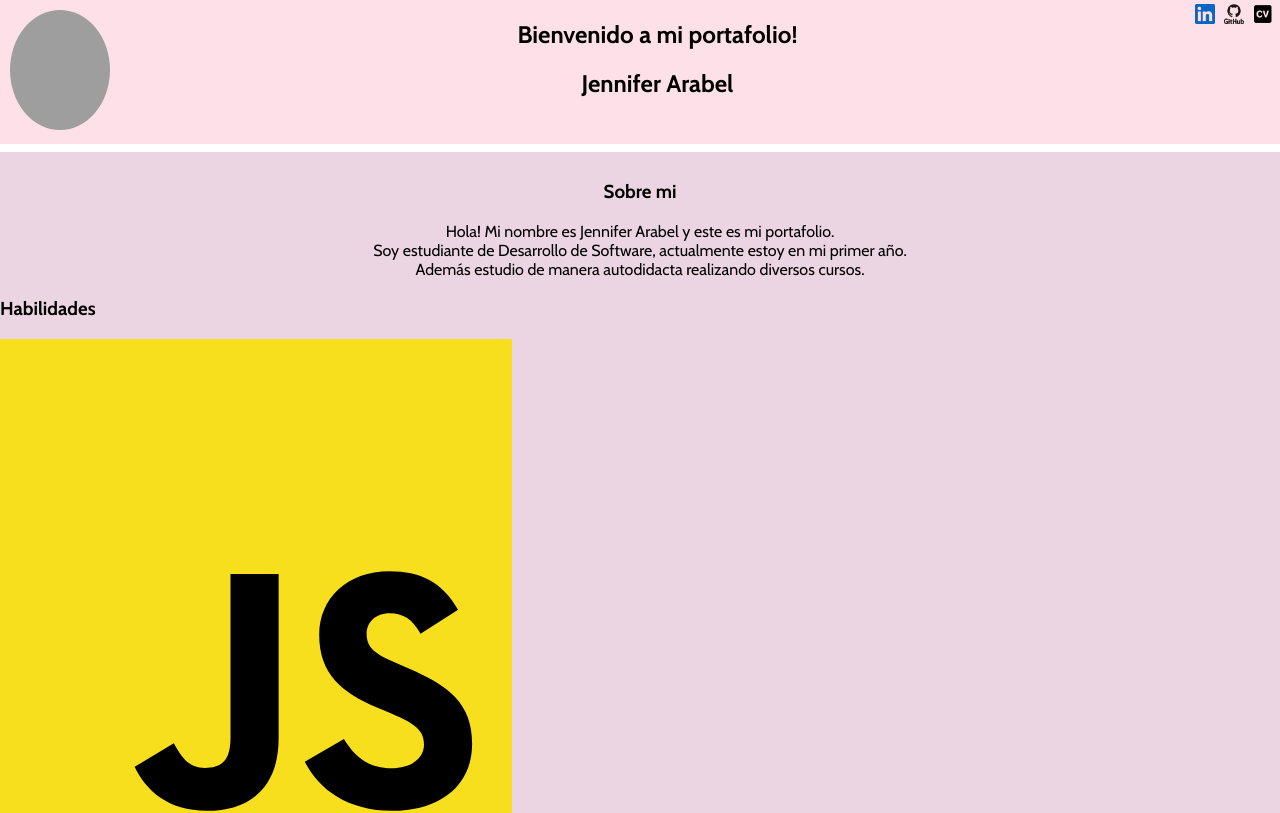
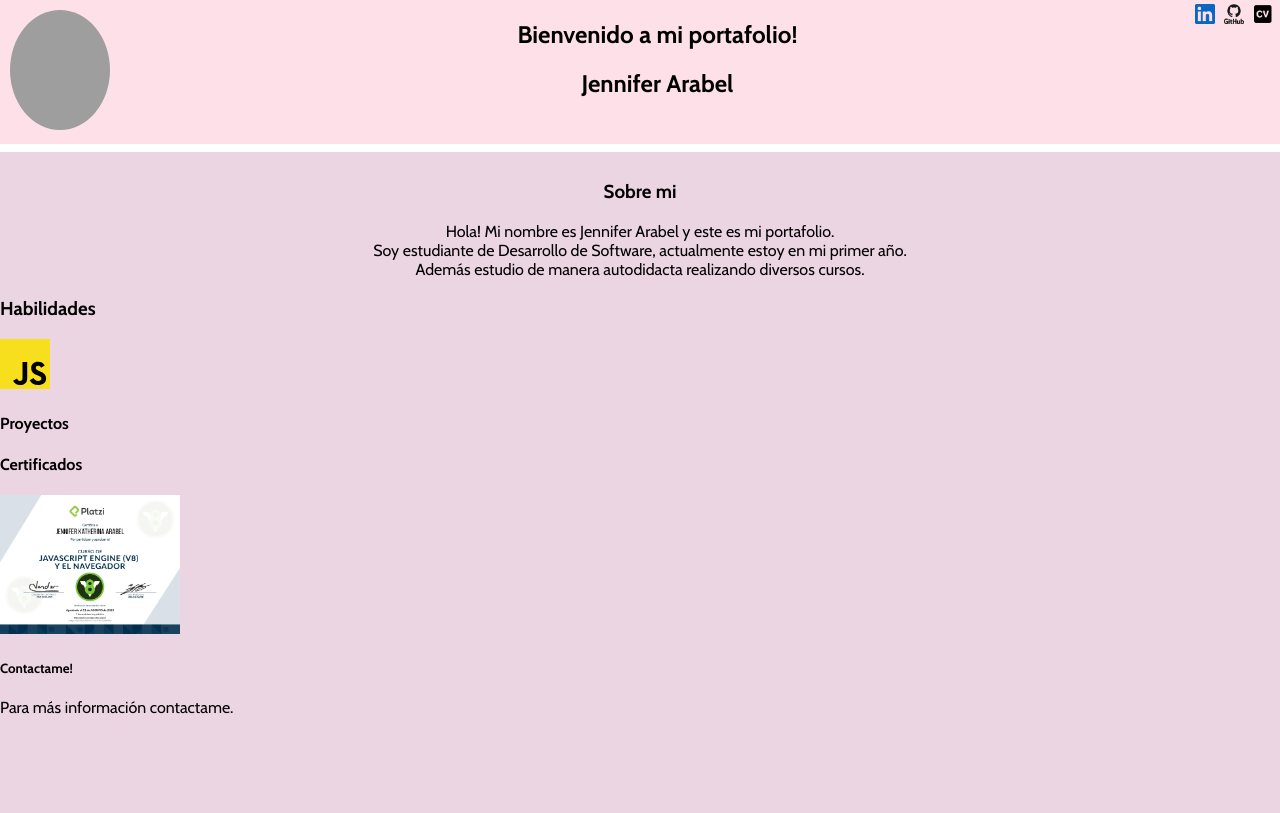
Before and after one commit to JenniArabel/PORTFOLIO, a website: page index.html in a window 1280 px wide. Shown: the top 813 px of the page. Drawn offline with nearby package versions, Linux system fonts and the light colour scheme; grey boxes are pictures that could not be loaded.

```diff
--- a/index.html
+++ b/index.html
@@ -40,7 +40,7 @@
         <nav>
             <h3>Habilidades</h3>
 
-            <img src="img/javascript.svg" alt="">
+            <img src="img/javascript.svg" alt="" class="img-js">
         </nav>
 
         <nav>
--- a/styles.css
+++ b/styles.css
@@ -43,6 +43,9 @@
     justify-content: center;
     text-align: center;
 }
+.img-js{
+    width: 50px;
+}
 .certificados{
     width: 180px;
 }
```
Also changed, not shown: package.json (added, +12 -0 lines), 2 other files.
